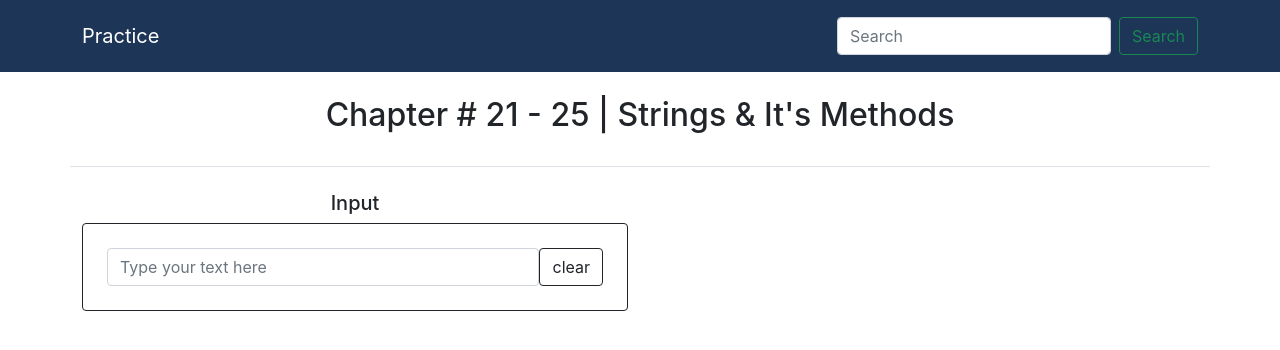
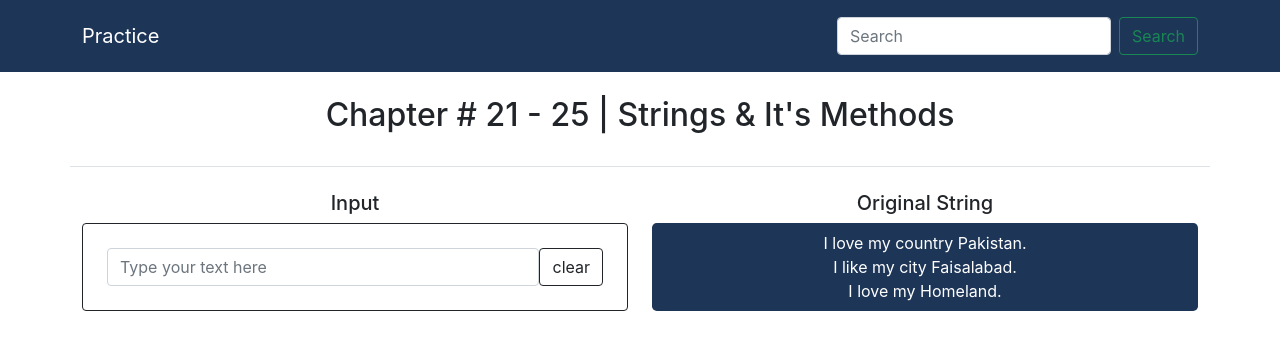
Before and after one commit to m-salman004/Practice-2, a plain HTML site: page index.html in a window 1280 px wide. Drawn offline with nearby package versions, Linux system fonts and the light colour scheme.

Commit message:
Add and Style Original String

```diff
--- a/index.html
+++ b/index.html
@@ -34,3 +34,13 @@
                         <button class="btn btn-outline-dark" onclick="clearInput()">clear</button>
                     </div>
                 </div>
+    </div>
+    <div class="col-md-6 col-sm-12 ">
+        <h5 class="text-center">Original String</h5>
+        <div class="p-2 bg_cus text-white rounded-3">
+            <p class="text-center mb-0" id="originalString">I love my country Pakistan. <br>
+                I like my city Faisalabad. <br>
+                I love my Homeland.</p>
+        </div>
+    </div>
+</div>
```
